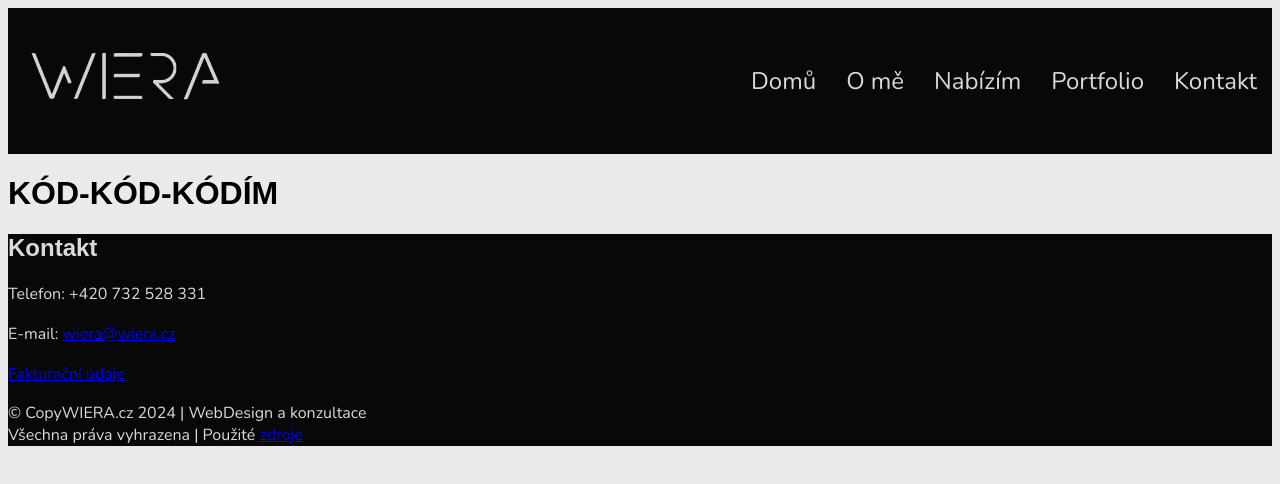
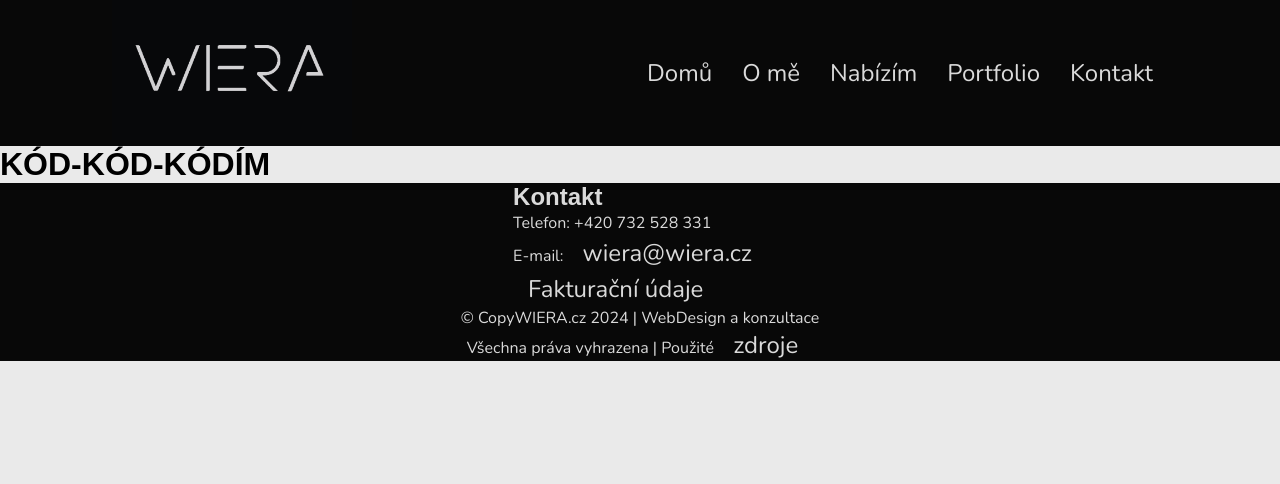
Before and after one commit to Wierra/Projekt_WIERA, an Eleventy site: page index.html in a window 1280 px wide. Built offline with nearby package versions, Linux system fonts and the light colour scheme; Eleventy itself is replaced by a stand-in of ours; files that its build step writes are made by us from their sources; a web font is replaced by a local one.

Commit message:
klon 04 :)

```diff
--- a/_includes/template-wiera.njk
+++ b/_includes/template-wiera.njk
@@ -46,6 +46,7 @@
         </main>
 
         <footer class="footer">
+            <div class="footer__cover">
                 <div class="footer__contact">
                     <h2>Kontakt</h2>
                     <p><span class="footer__item">Telefon: +420 732 528 331</span></p>
@@ -58,6 +59,7 @@
 
                 <div class="footer__resources">Všechna práva vyhrazena | Použité <a href="/resources/">zdroje</a>
                 </div>
+            </div>
         </footer>
     </div>
 </body>
--- a/scss/_footer.scss
+++ b/scss/_footer.scss
@@ -1 +1,32 @@
 @use 'variables';
+
+
+.footer{
+    margin: 0 auto;
+    align-items: center;
+    justify-content: center;
+    background-color: variables.$nav-col;
+    background-size: cover;
+    background-position: center;
+    color: variables.$nav-text;
+
+    &__cover{
+        display: flex;
+        align-items: center;
+        justify-content: space-between;
+        margin: 0 auto;
+        flex-direction: column;
+        a{
+            text-decoration: none;
+            color: variables.$nav-text;
+            font-size: 1.5rem;
+            padding: 0 15px;
+        }
+    }
+}
+
+@media screen and (min-width: 1100px) {
+    .footer__cover{
+        width: 66rem;
+    }
+}
--- a/scss/_header.scss
+++ b/scss/_header.scss
@@ -1,16 +1,12 @@
 @use 'variables';
 
-.header,.footer{
+.header{
     margin: 0 auto;
     align-items: center;
     justify-content: center;
     background-color: variables.$nav-col;
     background-size: cover;
     background-position: center;
-}
-//-----HEADER-----
-.header{
-    margin: 0 auto;
     // padding: 30px 0;
 
     &__inner{
@@ -42,3 +38,9 @@
     margin: 0;
     padding: 0;
 }
+
+@media screen and (min-width: 1100px) {
+    .header__inner{
+        width: 66rem;
+    }
+}
--- a/scss/style.scss
+++ b/scss/style.scss
@@ -4,7 +4,7 @@
 
 //-----intuitivnější box-sizing pro všechny prvky na stránce-----
 html {box-sizing: border-box;}
-*, ::before, ::after {box-sizing: inherit;}
+*, ::before, ::after {box-sizing: inherit; margin: 0; padding: 0;}
 
 //-----základní nastavení webu-----
 body{
@@ -28,8 +28,3 @@ p{
     line-height: 1.5;
     font-family: variables.$font-p;
 }
-
-
-.footer{
-    color: variables.$nav-text;
-}
```
Also changed, not shown: css/style.css, 1 other file. Lines whose indentation alone changed are shown as unchanged.
